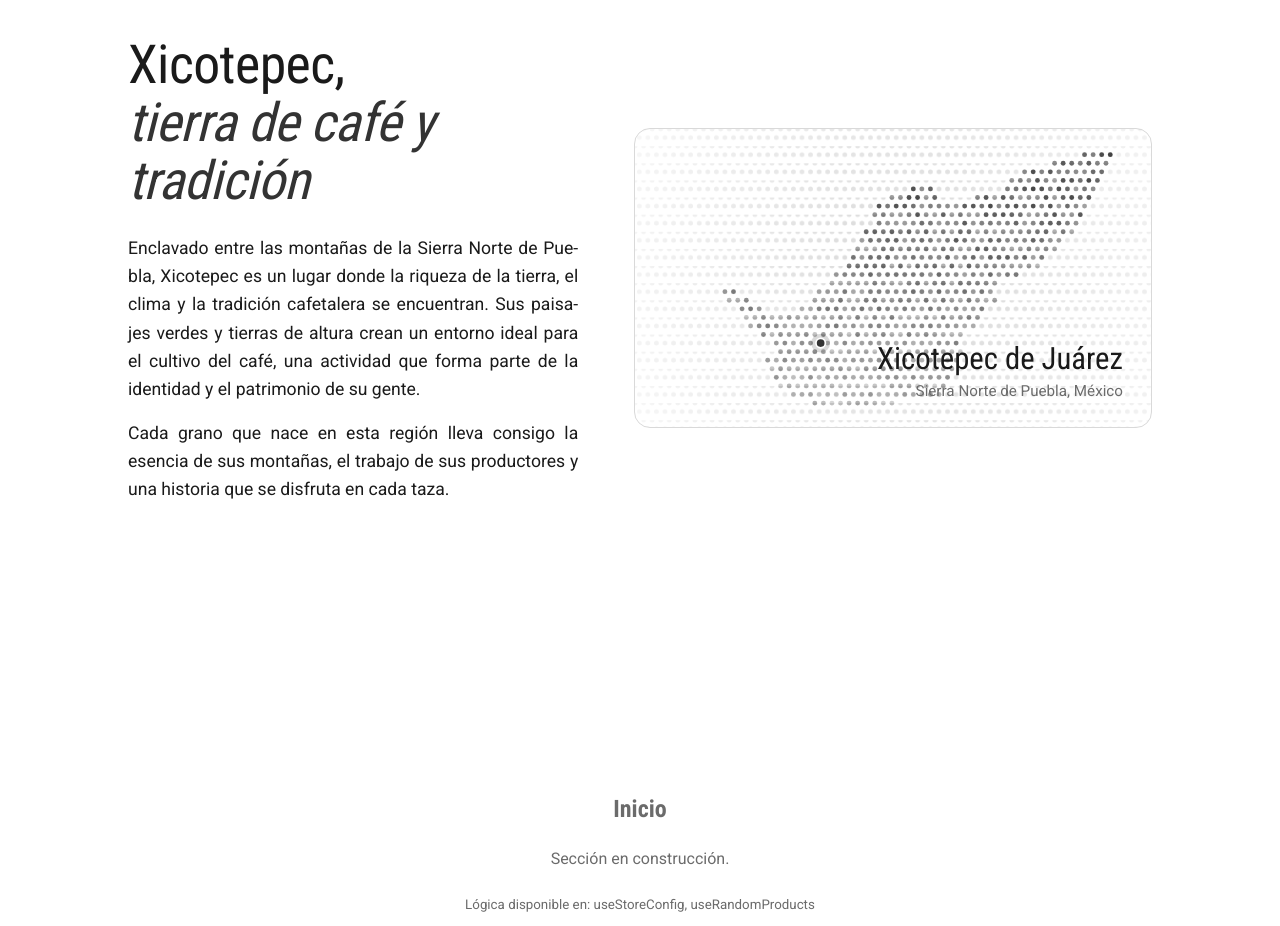
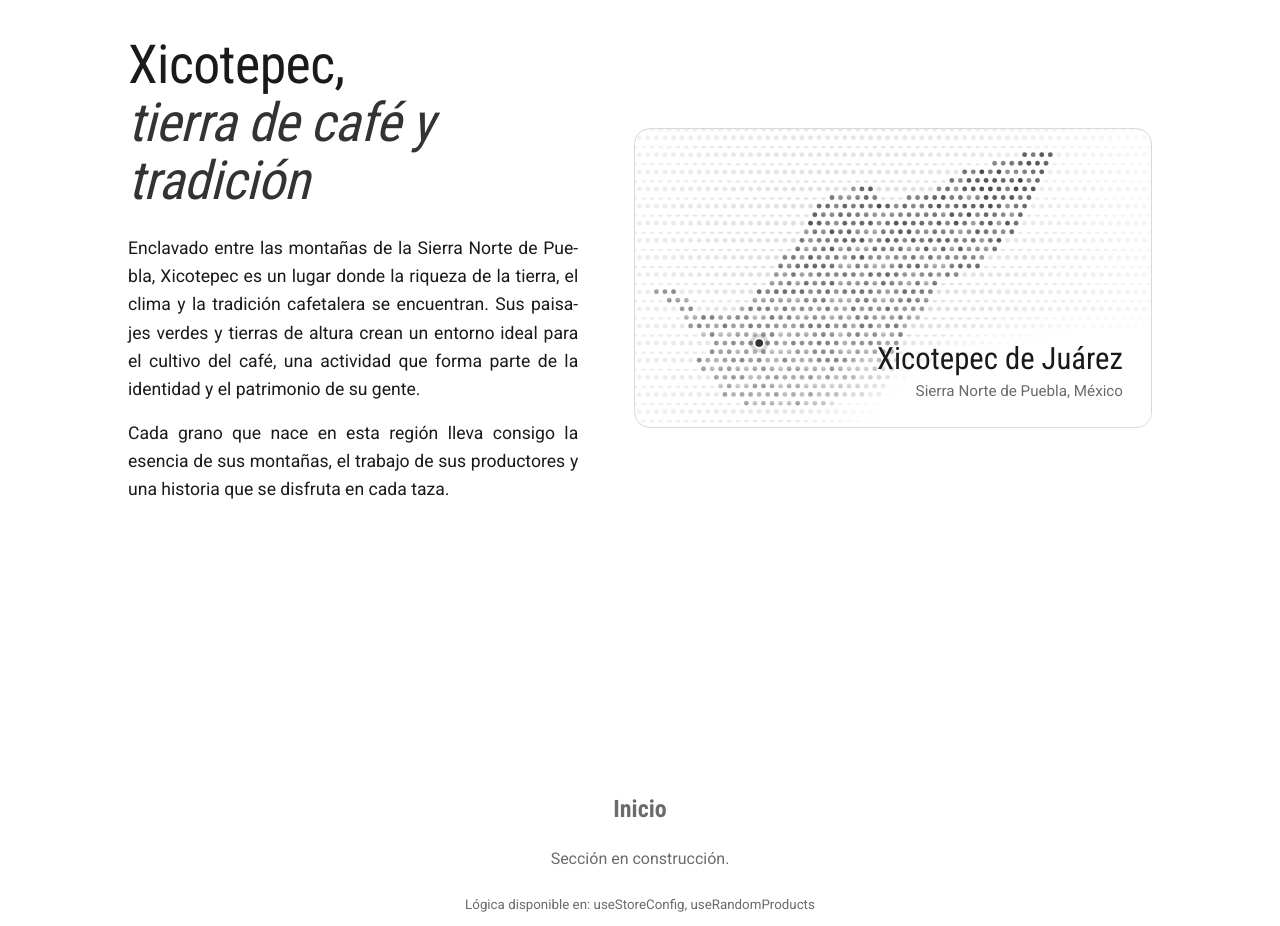
Before and after one commit to addh-duck-hack/Duck-Hack.cloud, a React (Vite) app in the folder frontend-user/: page / in a window 1280 px wide. Shown: the part 860-1786 px from the top of the page. Built offline with nearby package versions, Linux system fonts and the light colour scheme.

Commit message:
[FIX] Origen
Se modifica el mapa de origen

```diff
--- a/frontend-user/src/components/OriginMap.jsx
+++ b/frontend-user/src/components/OriginMap.jsx
@@ -37,11 +37,12 @@ const TOWN = {
   maxY: Math.max(...ys),
 };
 
-// Lienzo apaisado (≈2.4:1). El municipio queda a la izquierda del centro; el
-// hueco que deja abajo a la derecha es donde va el texto de la tarjeta.
+// Lienzo apaisado (≈2.4:1). El municipio va pegado a la izquierda: su hueco
+// de abajo a la derecha más el espacio libre del lienzo dejan lugar para el
+// texto de la tarjeta sin taparlo.
 const VIEW_H = TOWN.maxY - TOWN.minY + PAD * 2;
 const VIEW_W = VIEW_H * 2.4;
-const VIEW_X = TOWN.minX - (VIEW_W - (TOWN.maxX - TOWN.minX)) * 0.25;
+const VIEW_X = TOWN.minX - PAD;
 const VIEW_Y = TOWN.minY - PAD;
 // Centro de la trama exterior: el centro de la silueta.
 const FADE_CENTER = [(TOWN.minX + TOWN.maxX) / 2, (TOWN.minY + TOWN.maxY) / 2];
--- a/frontend-user/src/components/OriginSection.css
+++ b/frontend-user/src/components/OriginSection.css
@@ -63,9 +63,13 @@
 
 .origin-map-caption {
   position: absolute;
-  right: 28px;
-  bottom: 24px;
+  right: 0;
+  bottom: 0;
   margin: 0;
+  /* Desvanecido al fondo detrás del texto: si la tarjeta se estrecha y la
+     silueta llega hasta aquí, los puntos no compiten con el nombre. */
+  padding: 32px 28px 24px 72px;
+  background: radial-gradient(ellipse at 100% 100%, var(--color-bg) 55%, transparent 75%);
   text-align: right;
   color: var(--color-muted);
   font-size: 0.95rem;
```
